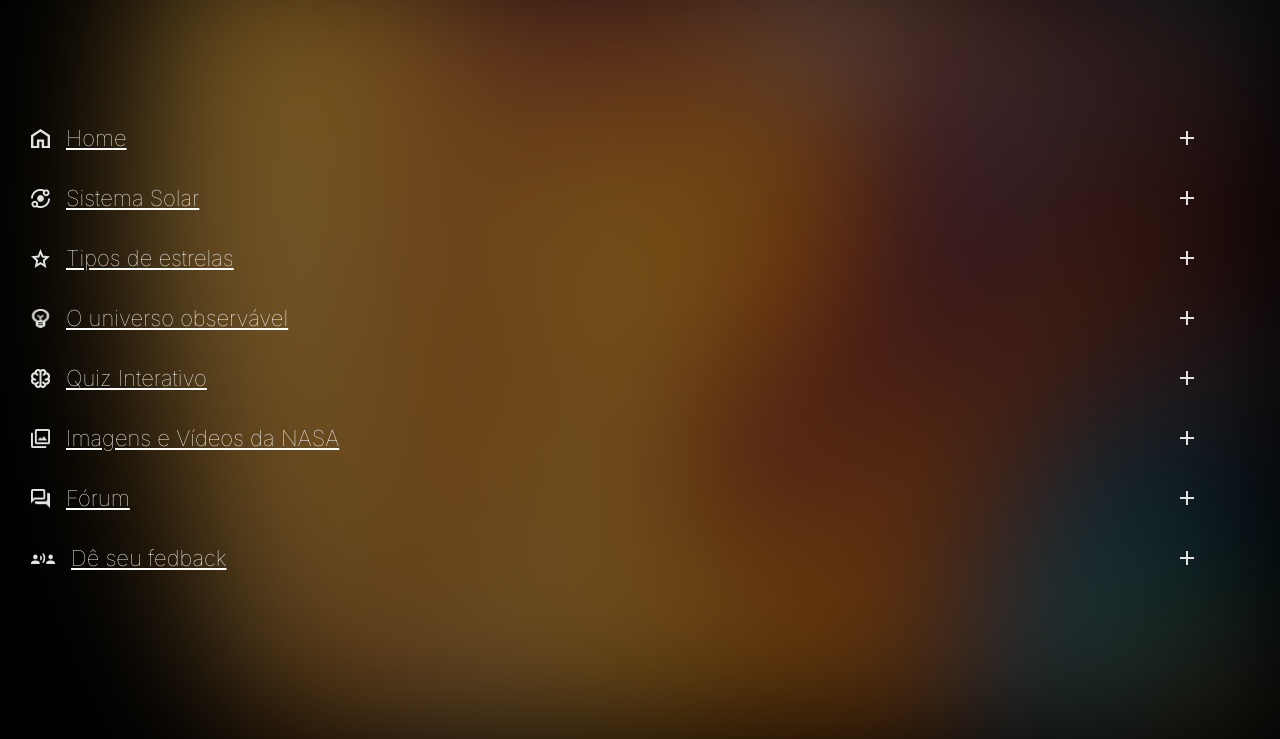
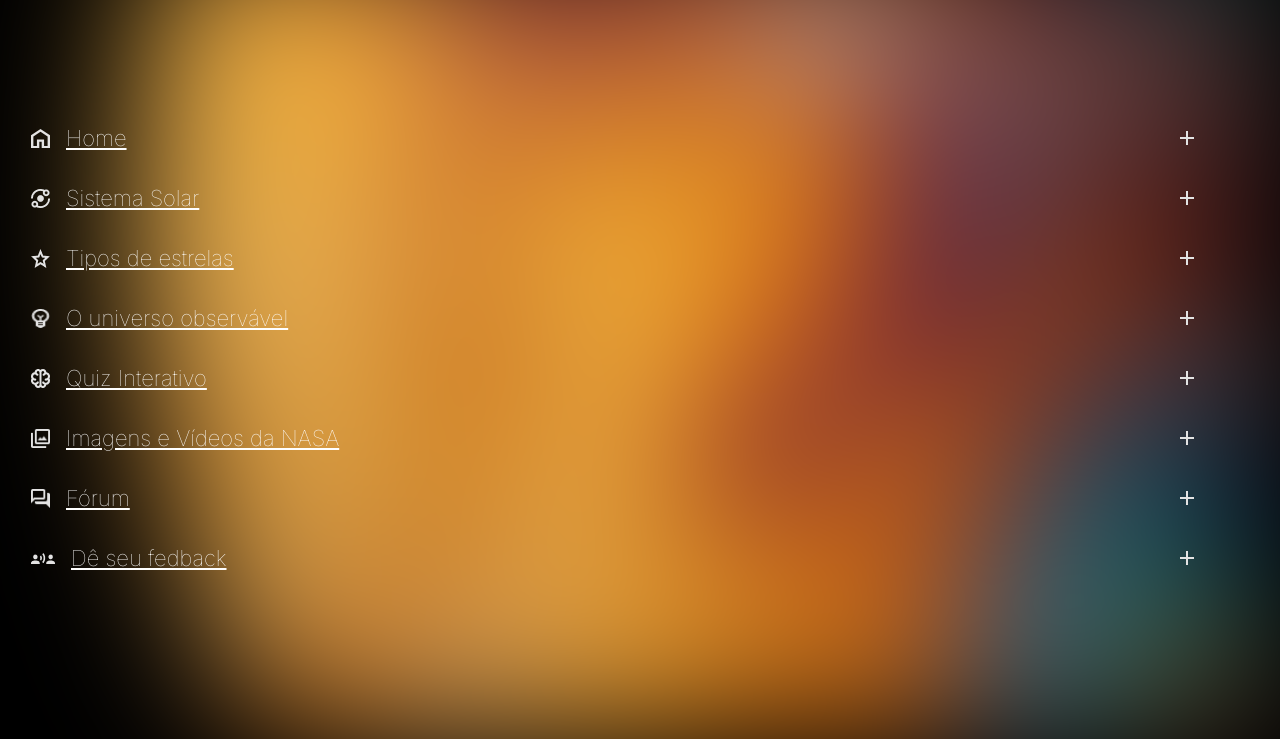
Before and after one commit to giuliana-bianc/giuverso, a plain HTML site: page menu.html in a window 1280 px wide. Shown: the part 61-800 px from the top of the page. Drawn offline with Linux system fonts and the light colour scheme.

Commit message:
🩷third commit

```diff
--- a/styles/menu.css
+++ b/styles/menu.css
@@ -27,7 +27,6 @@ body::before {
 }
 body::after {
   content: "";
-  position: absolute;
   top: 0;
   left: 0;
   width: 100%;
--- a/styles/universo_observavel.css
+++ b/styles/universo_observavel.css
@@ -15,6 +15,7 @@
 
 body{
     height: 100vh;
+    background-color: #000000;
     background-image: url("../assets/fundo_estrelas.png");
     background-size: cover;         /* Faz com que a imagem cubra a tela sem distorcer */
     background-repeat: no-repeat;   /* Evita repetição da imagem */
```
